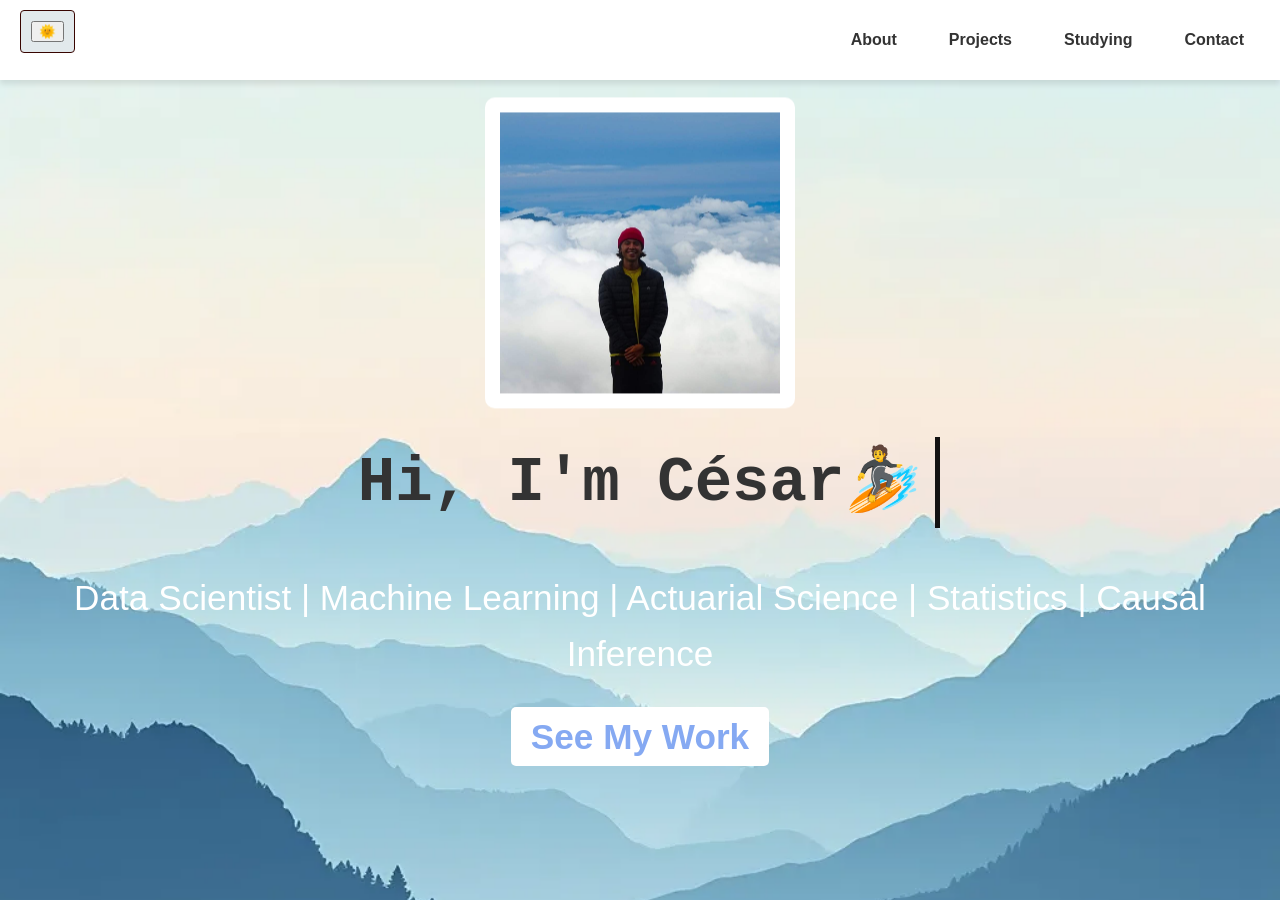
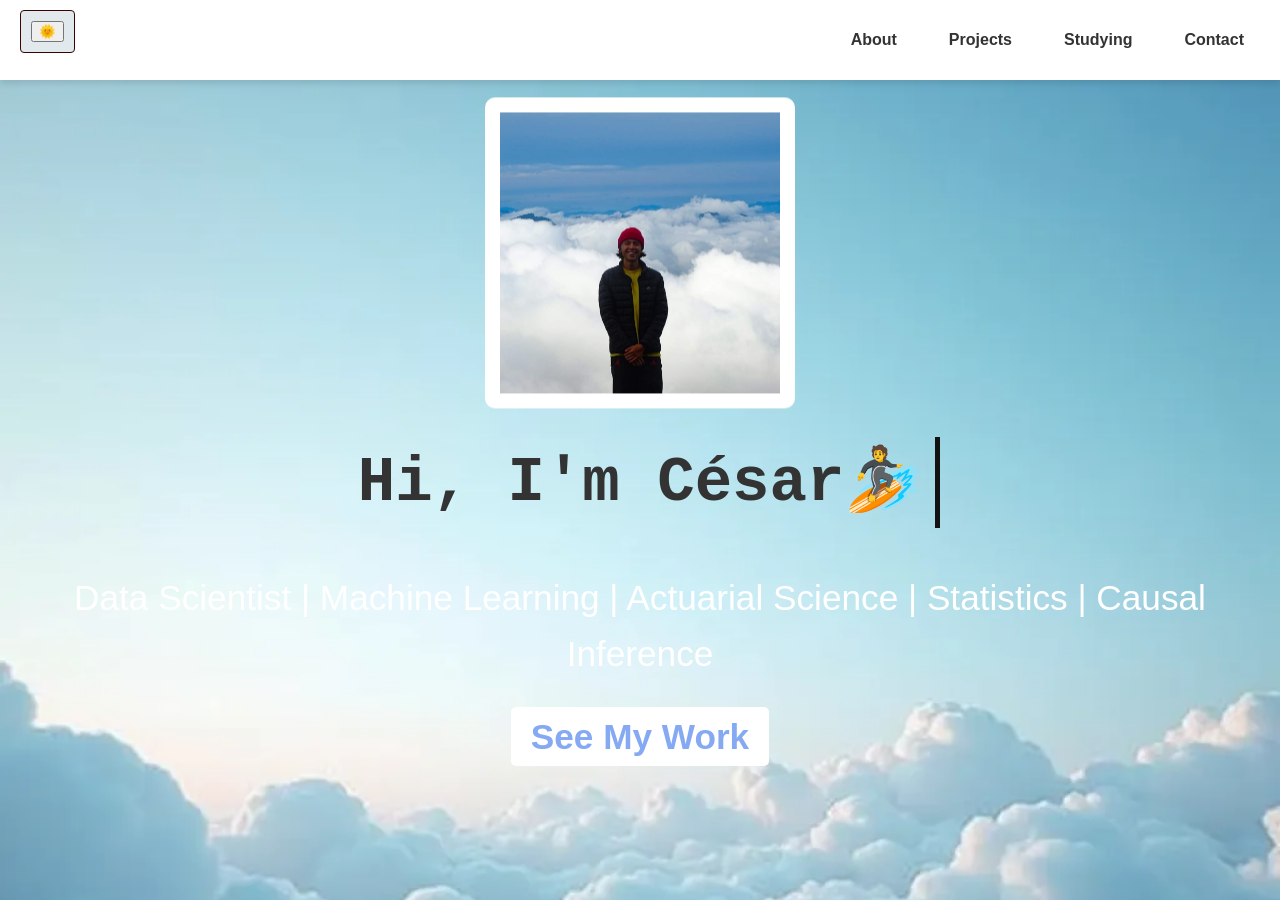
Before and after one commit to Cesarriosd/cesarios, a Jekyll site: the page built from README.md, in a window 1280 px wide and 900 px high. Built offline with Jekyll 4.4.1, drawn with Linux system fonts in a browser that asks for light colours; our own code applies the rules of GitHub Pages for plain Markdown files.

Commit message:
Change the image and modify color of the text(darkmode)

```diff
--- a/_layouts/default.html
+++ b/_layouts/default.html
@@ -15,7 +15,7 @@ cd<!DOCTYPE html>
             margin: 0;
             padding: 0;
             background-color: #f4f4f4;
-            color: #333;
+            color: #323234;
             transition: background-color 0.5s ease, color 0.5s ease;
         }
 
@@ -75,7 +75,7 @@ cd<!DOCTYPE html>
             padding: 20px;
             flex-direction: column; /* Ensure flex items stack vertically */
             background-image:
-            url('.\\res\\images.webp'),
+            url('.\\res\\clouds.webp'),
             linear-gradient(135deg, #f2f4fa  0%, #85a9f2  100%);
             background-size: cover, 100%; /* Cover ensures the image covers the area */
             background-position: center, center; /* Adjust position of the first image */
@@ -130,7 +130,7 @@ cd<!DOCTYPE html>
         .hero-content {
             width: 24ch;
             animation: typewriter 4s steps(30), blink-caret 0.5s step-end infinite alternate;
-            color: rgb(19, 18, 18);
+            color: rgb(219, 225, 233);
             white-space: nowrap;
             overflow: hidden;
             font-family: monospace;
@@ -363,12 +363,12 @@ cd<!DOCTYPE html>
 
         /* Light/Dark Mode Styles */
         body.dark-mode {
-            background-color: #5f5e5e;
+            background-color: #5e5e5f;
             color: #fff;
         }
 
         body.dark-mode h1, body.dark-mode h2, body.dark-mode p, body.dark-mode a {
-            color: #494e5a; /* White text for dark mode */
+            color: #dbdfe7; /* White text for dark mode */
         }
         body.dark-mode .nav-links li a:hover {
             background-color: #ecf4fd;
@@ -376,7 +376,7 @@ cd<!DOCTYPE html>
         }
         body.dark-mode .hero {
             background-image:
-            url('.\\res\\images.webp'),
+            url('.\\res\\clouds.webp'),
             linear-gradient(135deg, #3b3d43 0%, #333 100%);
             background-size: cover, 100%; /* Cover ensures the image covers the area */
             background-position: center, center; /* Adjust position of the first image */
@@ -388,12 +388,12 @@ cd<!DOCTYPE html>
 
         body.dark-mode header {
             background-color: #2c2c2c;
-            color: #aaabad; /* Ensure header text is white in dark mode */
+            color: #f9f9f9; /* Ensure header text is white in dark mode */
         }
 
         body.dark-mode .cta-button {
             background-color: rgb(38, 38, 44);
-            color: #e5edf5;
+            color: #ecf1f6;
             padding: 10px 20px;
             text-decoration: none;
             font-weight: bold;
```
Also changed, not shown: res/clouds.webp (added).
